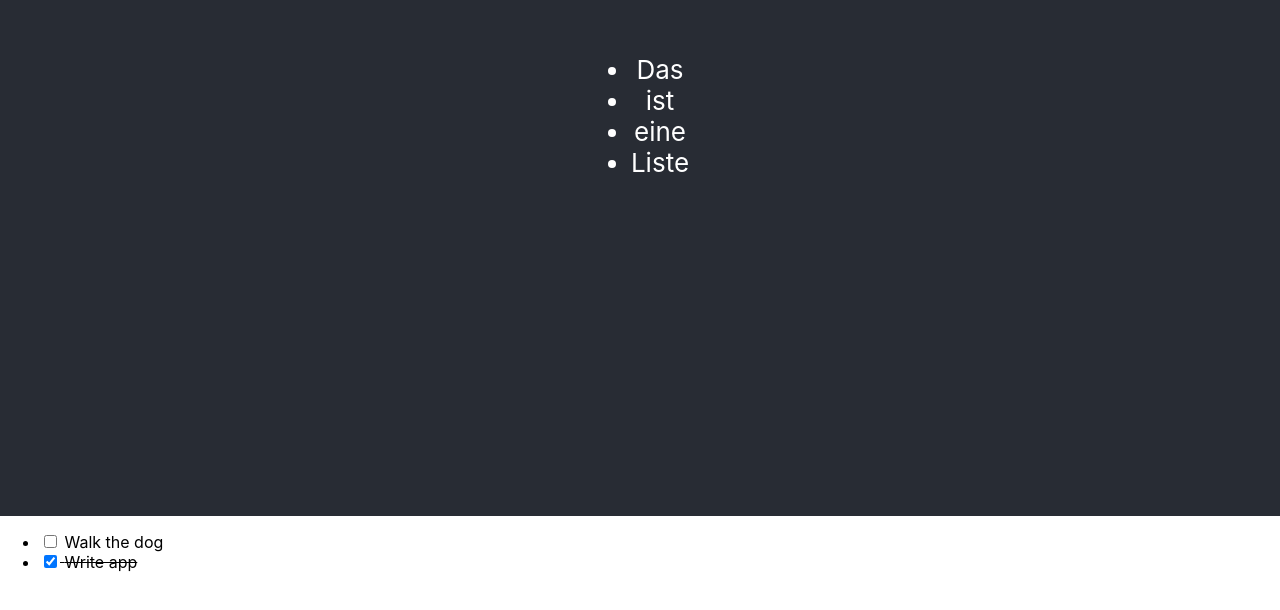
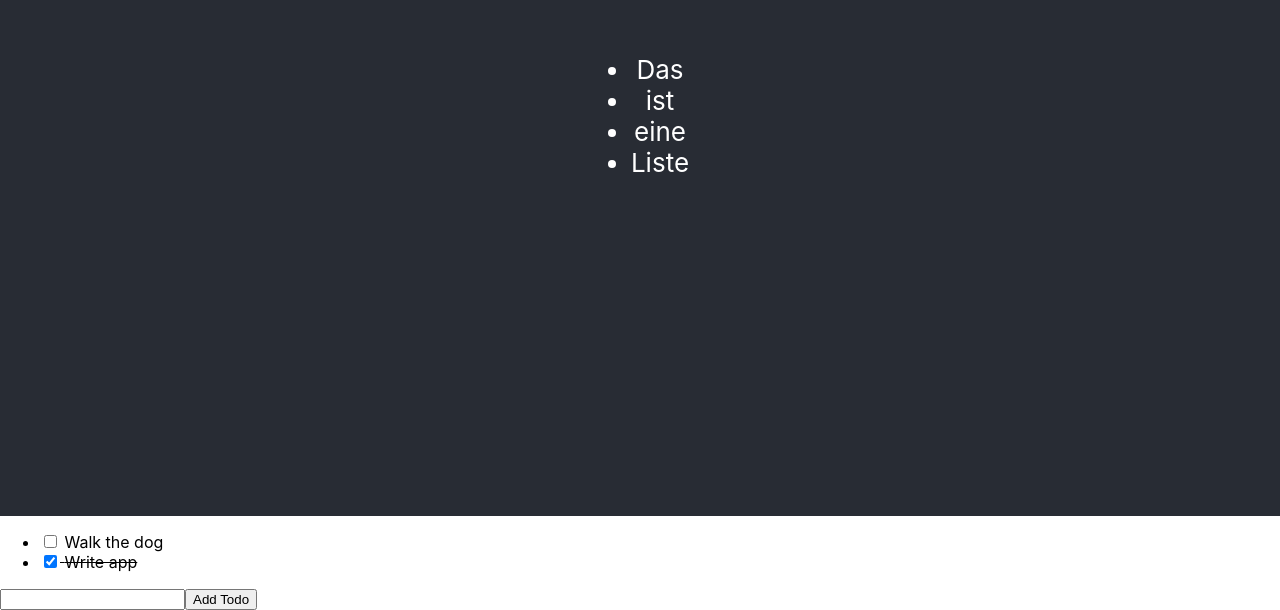
Before and after one commit to dominik-schumbert/dominik_test, a React (Create React App) app: page / in a window 1280 px wide. Shown: the part 284-894 px from the top of the page. Before the commit the page ends 872 px from the top, so only its background shows below. Built offline with nearby package versions, Linux system fonts and the light colour scheme.

Commit message:
Final To Do App

```diff
--- /dev/null
+++ b/src/ToDo/AddToDoForm.tsx
@@ -0,0 +1,30 @@
+import React, {useState} from "react";
+
+interface Props {
+    addTodo: AddTodo;
+  }
+
+  export const AddTodoForm: React.FC<Props> = ({ addTodo }) => {
+    const [text, setText] = useState('');
+    return (
+        <form>
+          <input
+            type="text"
+            value={text}
+            onChange={(e) => {
+              setText(e.target.value);
+            }}
+          />
+          <button
+            type="submit"
+            onClick={(e) => {
+              e.preventDefault();
+              addTodo(text);
+              setText('');
+            }}
+          >
+            Add Todo
+          </button>
+        </form>
+      );
+  };
--- a/src/ToDo/ToDoApp.tsx
+++ b/src/ToDo/ToDoApp.tsx
@@ -1,5 +1,6 @@
 import React, { useState } from "react";
 import { TodoList } from './ToDoList';
+import { AddTodoForm } from "./AddToDoForm";
 
 
 const initialTodos: Todo[] = [
@@ -29,7 +30,17 @@ function ToDoListApp() {
           setTodos(newTodos);
       };
 
-    return <TodoList todos={todos} toggleTodo={toggleTodo} />
+      const addTodo: AddTodo = (text: string) => {
+        const newTodo = { text, complete: false };
+        setTodos([...todos, newTodo]);
+      };
+
+    return (
+      <>
+        <TodoList todos={todos} toggleTodo={toggleTodo} />
+        <AddTodoForm addTodo={addTodo}/>
+      </>
+    )
   }
 
   export default ToDoListApp;
--- a/src/types.d.ts
+++ b/src/types.d.ts
@@ -4,3 +4,5 @@ interface Todo {
 }
 
 type ToggleTodo = (selectedTodo: Todo) => void;
+
+type AddTodo = (text: string) => void;
```
